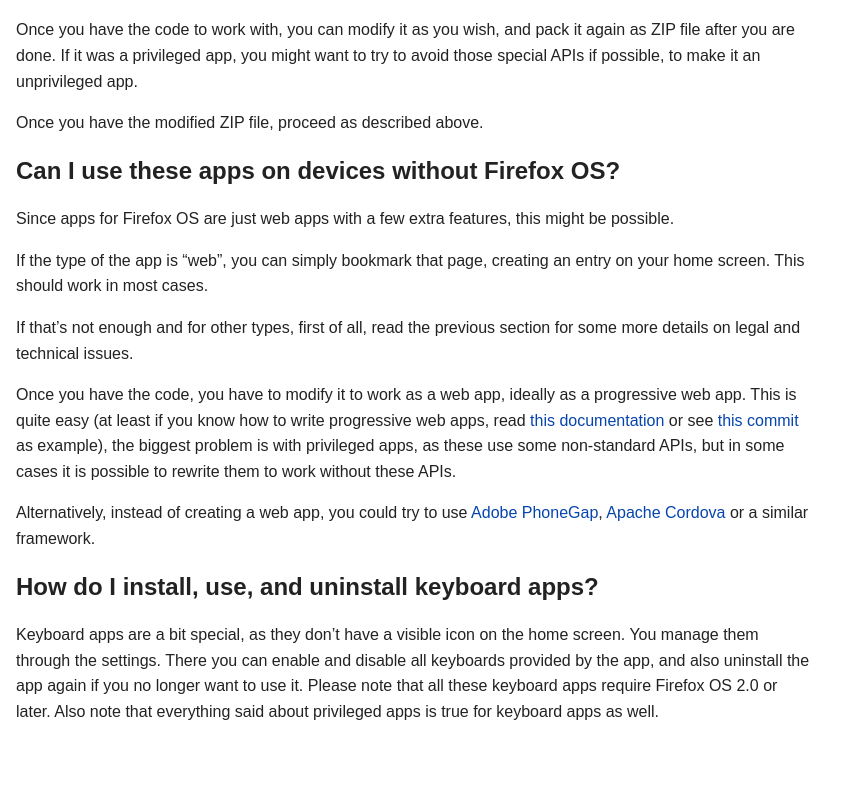
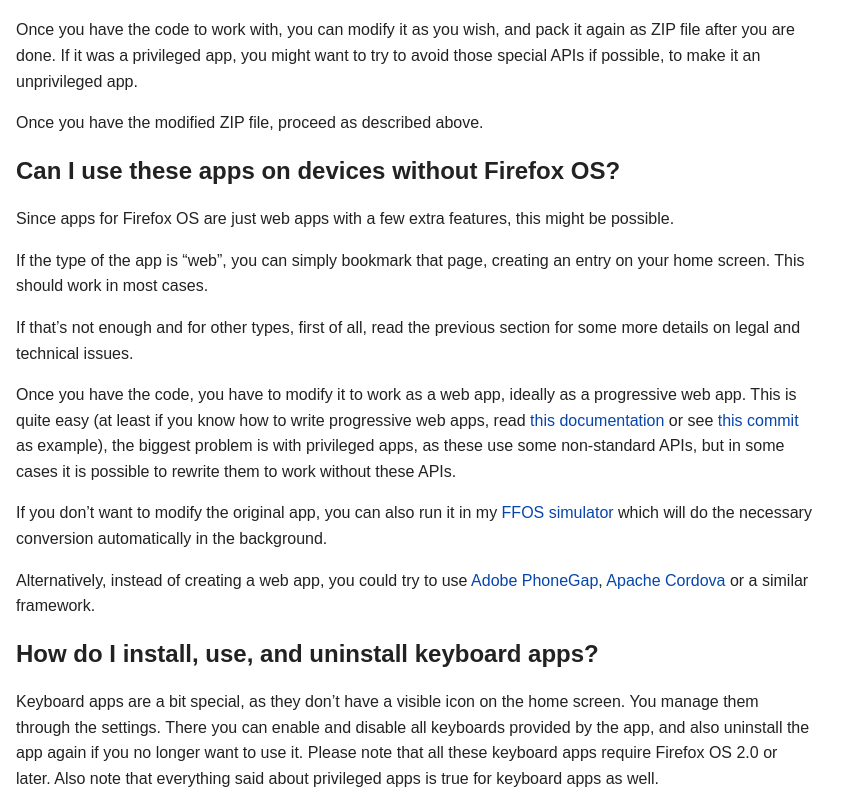
Before and after one commit to Schnark/partial-firefox-marketplace-backup, a plain HTML site: page faq.html in a window 1280 px wide. Shown: the part 2579-3379 px from the top of the page, without its empty margins (0-859 px from the left). Before the commit the page ends 3311 px from the top, so only its background shows below. Drawn offline with Linux system fonts and the light colour scheme.

Commit message:
mention simulator in FAQ

```diff
--- a/faq.html
+++ b/faq.html
@@ -117,6 +117,7 @@ li {
 <p>If the type of the app is “web”, you can simply bookmark that page, creating an entry on your home screen. This should work in most cases.</p>
 <p>If that’s not enough and for other types, first of all, read the previous section for some more details on legal and technical issues.</p>
 <p>Once you have the code, you have to modify it to work as a web app, ideally as a progressive web app. This is quite easy (at least if you know how to write progressive web apps, read <a href="https://developer.mozilla.org/en-US/Apps/Progressive">this documentation</a> or see <a href="https://github.com/Schnark/emoticons/commit/f280ba1b087d73d90285fb31e7fc9cbbaaff6828">this commit</a> as example), the biggest problem is with privileged apps, as these use some non-standard APIs, but in some cases it is possible to rewrite them to work without these APIs.</p>
+<p>If you don’t want to modify the original app, you can also run it in my <a href="https://schnark.github.io/ffos-simulator/index.html">FFOS simulator</a> which will do the necessary conversion automatically in the background.</a>
 <p>Alternatively, instead of creating a web app, you could try to use <a href="https://www.phonegap.com/">Adobe PhoneGap</a>, <a href="https://cordova.apache.org/">Apache Cordova</a> or a similar framework.</p>
 
 <h2 id="keyboard">How do I install, use, and uninstall keyboard apps?</h2>
```
